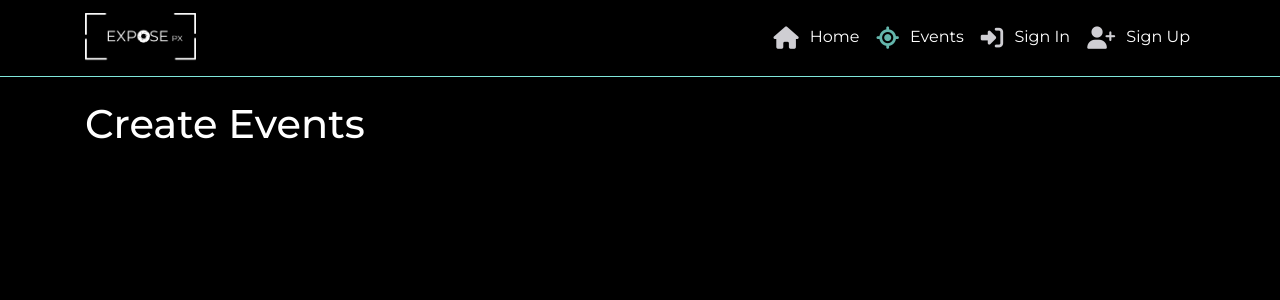
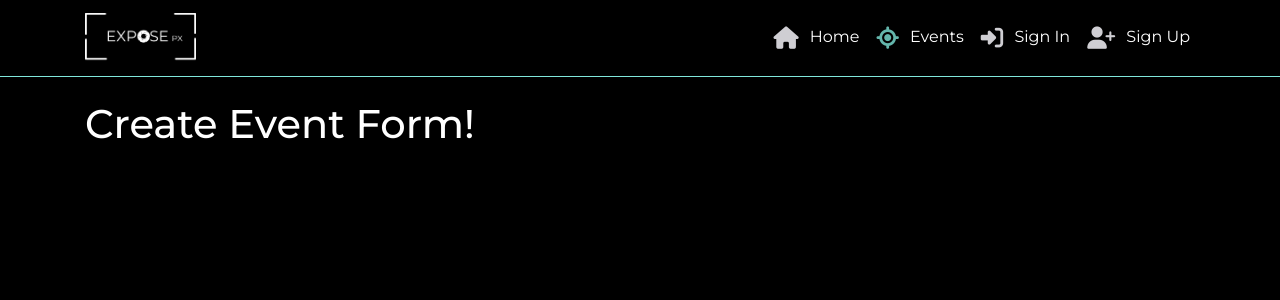
Before and after one commit to patthoege/pp5-exposurep, a React (Create React App) app: page /events/create in a window 1280 px wide. Shown: the top 300 px of the page. Built offline with nearby package versions, Linux system fonts and the light colour scheme; no server answers.

Commit message:
added CreateEventForm file and import into App

```diff
--- a/src/App.js
+++ b/src/App.js
@@ -14,6 +14,7 @@ import ProfilePage from "./pages/profiles/ProfilePage";
 import UsernameForm from "./pages/profiles/UsernameForm";
 import UserPasswordForm from "./pages/profiles/UserPasswordForm";
 import ProfileEditForm from "./pages/profiles/ProfileEditForm";
+import CreateEventForm from "./pages/events/CreateEventForm";
 
 
 function App() {
@@ -61,7 +62,7 @@ function App() {
             <Route exact path="/profiles/:id/edit/username" render={() => <UsernameForm />} />
             <Route exact path="/profiles/:id/edit/password" render={() => <UserPasswordForm />} />
             <Route exact path="/profiles/:id/edit" render={() => <ProfileEditForm />} />
-            <Route exact path="/events/create" render={() => <h1>Create Events</h1>} />
+            <Route exact path="/events/create" render={() => <CreateEventForm />} />
             <Route render={() => <p>Page Not Found!</p>} />
           </Switch>
         </Container>
--- /dev/null
+++ b/src/pages/events/CreateEventForm.js
@@ -0,0 +1,10 @@
+import React from "react";
+
+function CreateEventForm(){
+
+    return (
+        <h1>Create Event Form!</h1>
+    );
+};
+
+export default CreateEventForm;
```
